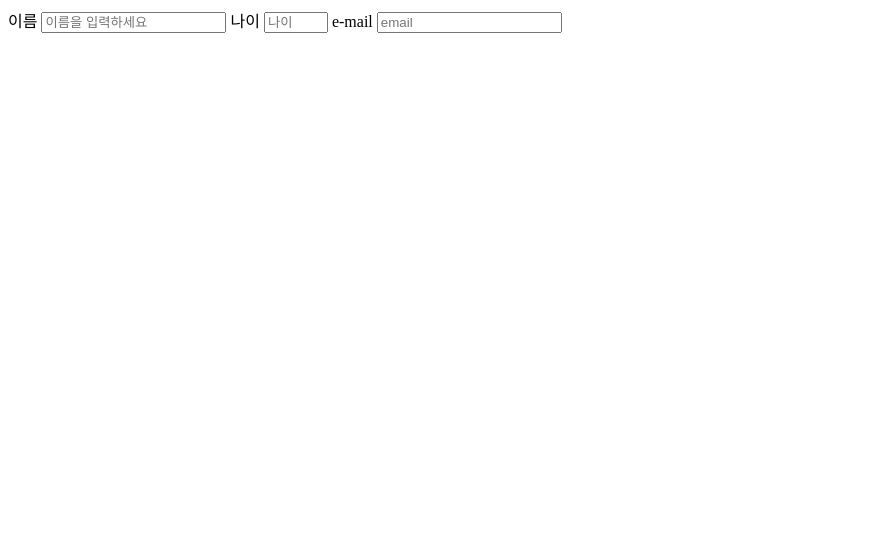
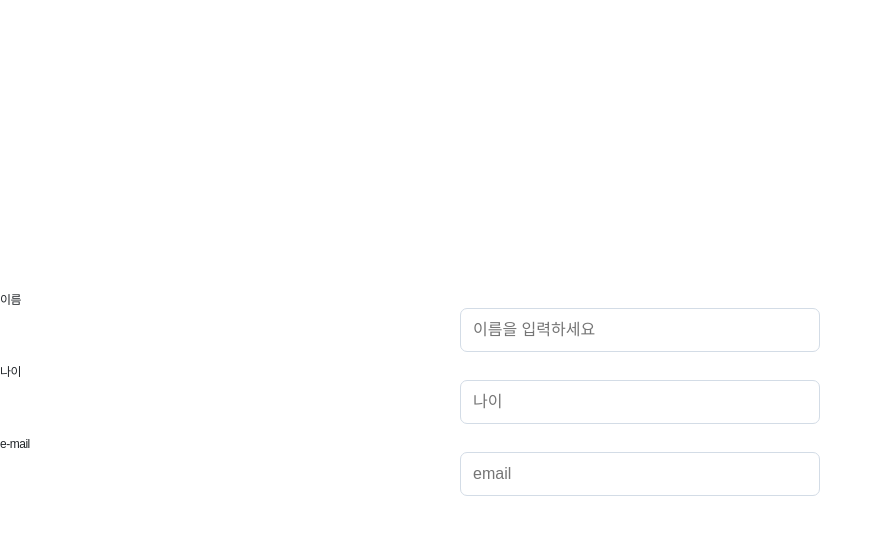
Before and after one commit to seou-hong/html-css, a plain HTML site: page practice10/index.html in a window 1280 px wide. Shown: the whole page, without its empty margins (0-883 px from the left). Drawn offline with Linux system fonts and the light colour scheme; a web font is replaced by a local one.

Commit message:
add practices

```diff
--- a/practice10/styles.css
+++ b/practice10/styles.css
@@ -0,0 +1,65 @@
+/* styles.css */
+
+* {
+    margin: 0;
+    box-sizing: border-box;
+      font-family: 'Spoqa Han Sans', sans-serif;
+  }
+
+  html {
+    font-size: 16px;
+    font-family: 'Spoqa Han Sans', sans-serif;
+    letter-spacing: -.03em;
+    color: #212529;
+  }
+
+  body {
+    width: 100%;
+    height: 100vh;
+    display: flex;
+    flex-direction: column;
+    justify-content: center;
+    align-items: center;
+    align-content: center;
+  }
+
+  h1 {
+    width: 360px;
+    font-weight: 100;
+    font-size: 32px;
+    line-height: 1.5;
+    margin-bottom: 1em;
+    color: #101010;
+    letter-spacing: -.05em;
+  }
+
+  label {
+    display: block;
+    width: 100%;
+    font-size: 12px;
+    line-height: 16px;
+  }
+
+  input {
+    display: block;
+    width: 360px;
+    height: 44px;
+    padding: 0 12px;
+    border-radius: 7px;
+    margin-bottom: 12px;
+    font-size: 16px;
+    border: 1px solid #d3dce6;
+    transition: border-color 200ms ease-in-out;
+  }
+
+  input:focus,
+  input:hover,
+  input:active {
+    outline: none;
+    box-shadow: none;
+    border-color: #1fb6ff;
+  }
+
+  input[type="file"] {
+    padding-top: 10px;
+  }
```
Also changed, not shown: practice09/index.html (+0 -1 lines), practice11/index.html (+1 -0 lines), practice32/index.html (+1 -1 lines).
